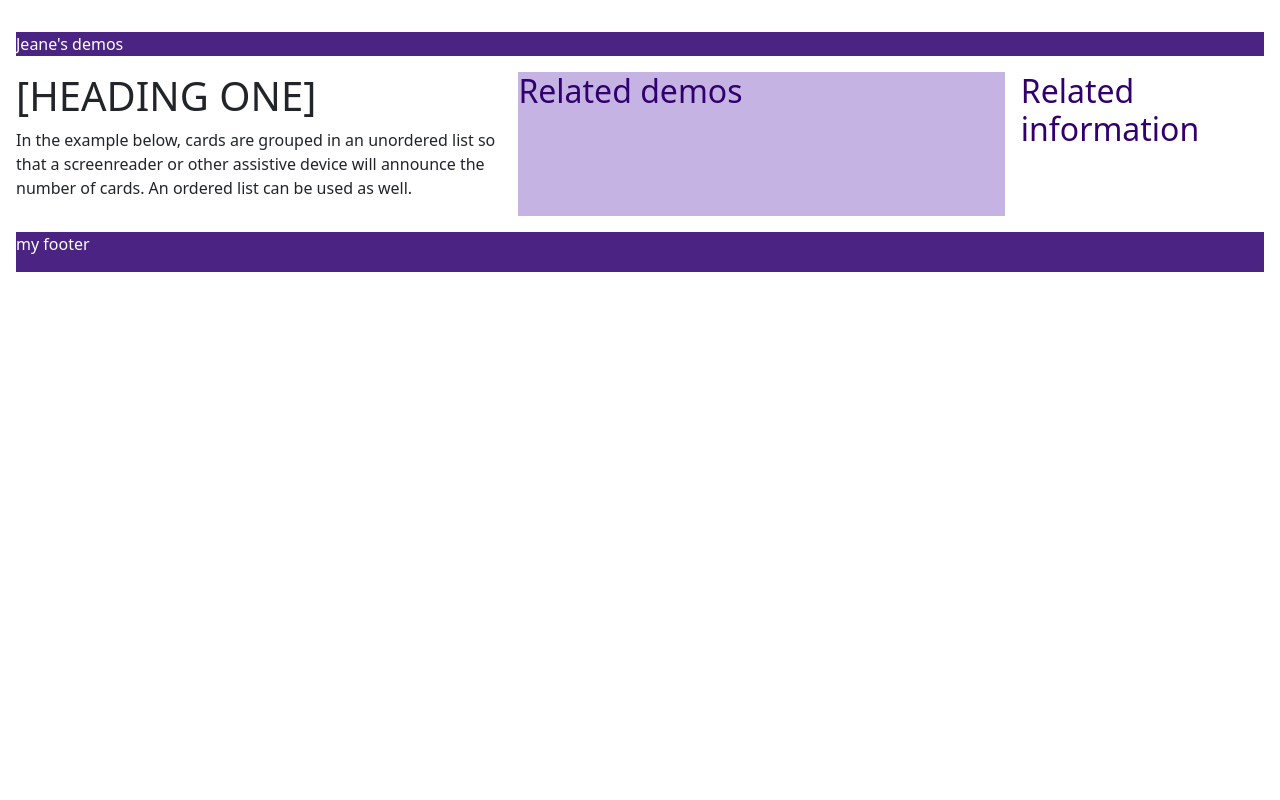
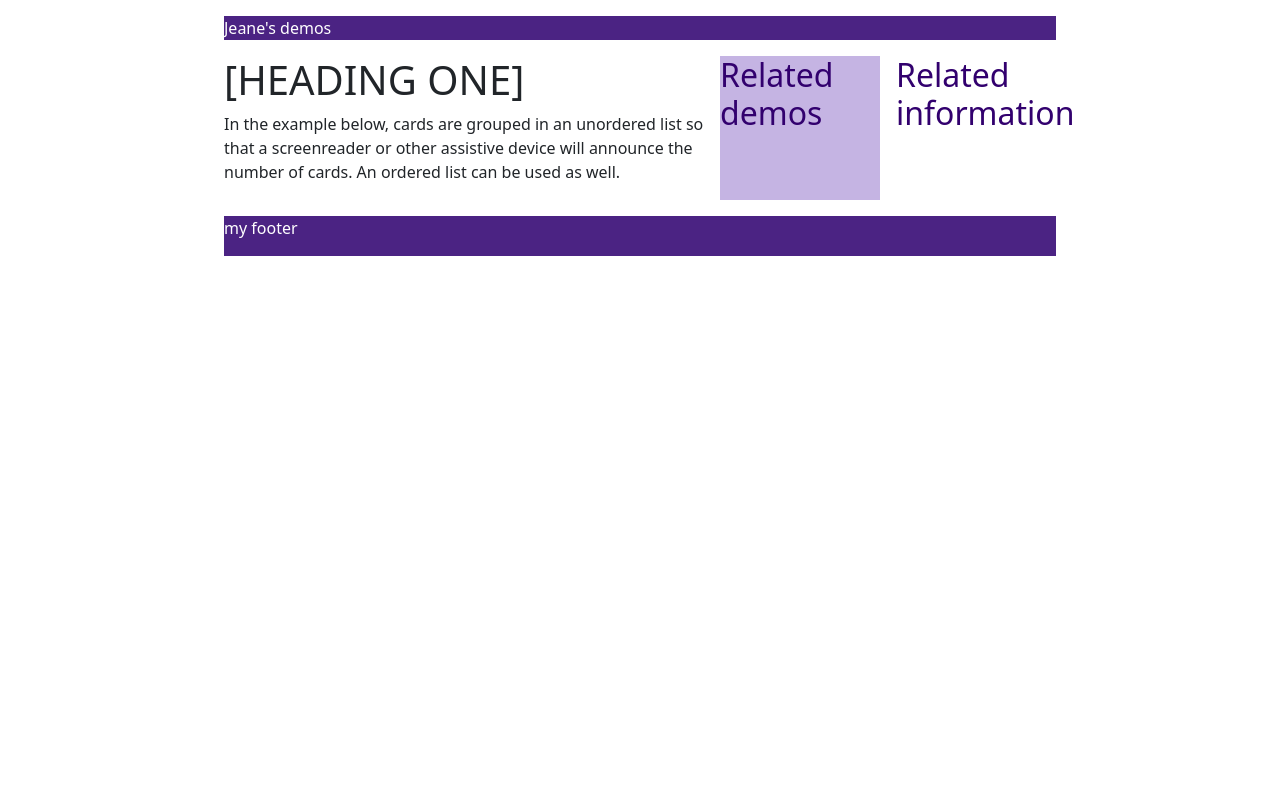
Before and after one commit to uw-ats/jeanem-demos, a plain HTML site: page _starter-template/index.html in a window 1280 px wide. Shown: the top 800 px of the page. Drawn offline with nearby package versions, Linux system fonts and the light colour scheme.

Commit message:
demo for 200 text zoom

```diff
--- a/_starter-template/index.html
+++ b/_starter-template/index.html
@@ -11,8 +11,9 @@
       integrity="sha384-QWTKZyjpPEjISv5WaRU9OFeRpok6YctnYmDr5pNlyT2bRjXh0JMhjY6hW+ALEwIH"
       crossorigin="anonymous"
     />
-    <link rel="stylesheet" href="styles-layout.css" />
     <link rel="stylesheet" href="styles.css" />
+    <!-- <link rel="stylesheet" href="styles-layout.css" /> -->
+    <link rel="stylesheet" href="styles-layout-broken-200.css" />
   </head>
 
   <body class="site">
--- /dev/null
+++ b/_starter-template/styles-layout-broken-200.css
@@ -0,0 +1,65 @@
+.site {
+  /* margin: 2rem; */
+  display: grid;
+  /* mobile first */
+  grid-template-areas:
+    "skip-link"
+    "masthead"
+    "main"
+    "sidebar-inner"
+    "sidebar-outer"
+    "footer";
+  gap: 1rem;
+}
+
+header {
+  grid-area: masthead;
+  background-color: #4b2383;
+  color: white;
+}
+main {
+  grid-area: main;
+}
+
+aside.inner {
+  grid-area: sidebar-inner;
+  background-color: #c5b4e3;
+  color: #32006e;
+}
+
+aside.outer {
+  grid-area: sidebar-outer;
+  background-color: light-gray;
+  color: #32006e;
+}
+
+footer {
+  grid-area: footer;
+  background-color: #4b2383;
+  color: white;
+}
+
+@media screen and (min-width: 768px) and (max-width: 1024px) {
+  .site {
+    /* margin: 1rem; */
+    grid-template-areas:
+      "skip-link skip-link"
+      "masthead masthead"
+      "main sidebar-inner"
+      "sidebar-outer sidebar-outer"
+      "footer footer";
+    grid-template-columns: 1fr 2fr;
+  }
+}
+
+@media screen and (min-width: 1024px) {
+  .site {
+    grid-template-areas:
+      "skip-link skip-link skip-link"
+      "masthead masthead masthead"
+      "main sidebar-inner sidebar-outer"
+      "footer footer footer";
+    grid-template-columns: 30rem minmax(auto, 10rem) minmax(auto, 10rem);
+    justify-content: center;
+  }
+}
--- a/_starter-template/styles-layout.css
+++ b/_starter-template/styles-layout.css
@@ -1,18 +1,28 @@
-.skip-link {
-  position: absolute;
-  top: 1000px;
-  left: 1rem;
+body,
+html {
+  /* Ensures text can break and wrap to prevent overflow */
+  overflow-wrap: break-word;
+
+  /* Optional: Break words at arbitrary points if needed to prevent overflow */
+  word-break: break-word; /* 'break-all' to break at any character, but 'break-word' is usually better for readability */
+
+  /* Automatically add hyphens when breaking words */
+  hyphens: auto;
+}
+html {
+  font-size: 100%; /* or 16px, which is the default for most browsers */
 }
 
-.skip-link:focus {
-  top: 10px;
-  padding: 1rem;
-  background-color: #e93cac;
-  color: white;
+body {
+  font-size: 1rem; /* Equal to the base font size */
+}
+
+h1 {
+  font-size: 2rem; /* Scales up based on the base font size */
 }
 
 .site {
-  margin: 2rem;
+  /* margin: 2rem; */
   display: grid;
   /* mobile first */
   grid-template-areas:
@@ -54,7 +64,7 @@ footer {
 
 @media screen and (min-width: 768px) and (max-width: 1024px) {
   .site {
-    margin: 1rem;
+    /* margin: 1rem; */
     grid-template-areas:
       "skip-link skip-link"
       "masthead masthead"
@@ -67,12 +77,15 @@ footer {
 
 @media screen and (min-width: 1024px) {
   .site {
-    margin: 1rem;
     grid-template-areas:
-      "skip-link skip-link skip-link"
-      "masthead masthead masthead"
-      "main sidebar-inner sidebar-outer"
-      "footer footer footer";
-    grid-template-columns: 2fr 2fr 1fr;
+      ". skip-link skip-link skip-link ."
+      ". masthead masthead masthead ."
+      ". main sidebar-inner sidebar-outer ."
+      ". footer footer footer .";
+    /* care of co-pilot ... */
+    grid-template-columns: auto 2fr minmax(5%, 1fr) minmax(5%, 1fr) auto;
+    justify-content: stretch; /* Ensures the auto columns stretch to fill the available space */
+    width: 100%;
+    max-width: 100%; /* Ensures the grid uses the full width of its container */
   }
 }
--- a/_starter-template/styles.css
+++ b/_starter-template/styles.css
@@ -0,0 +1,12 @@
+.skip-link {
+  position: absolute;
+  top: 10000px;
+  left: 1rem;
+}
+
+.skip-link:focus {
+  top: 10px;
+  padding: 1rem;
+  background-color: #e93cac;
+  color: white;
+}
```
